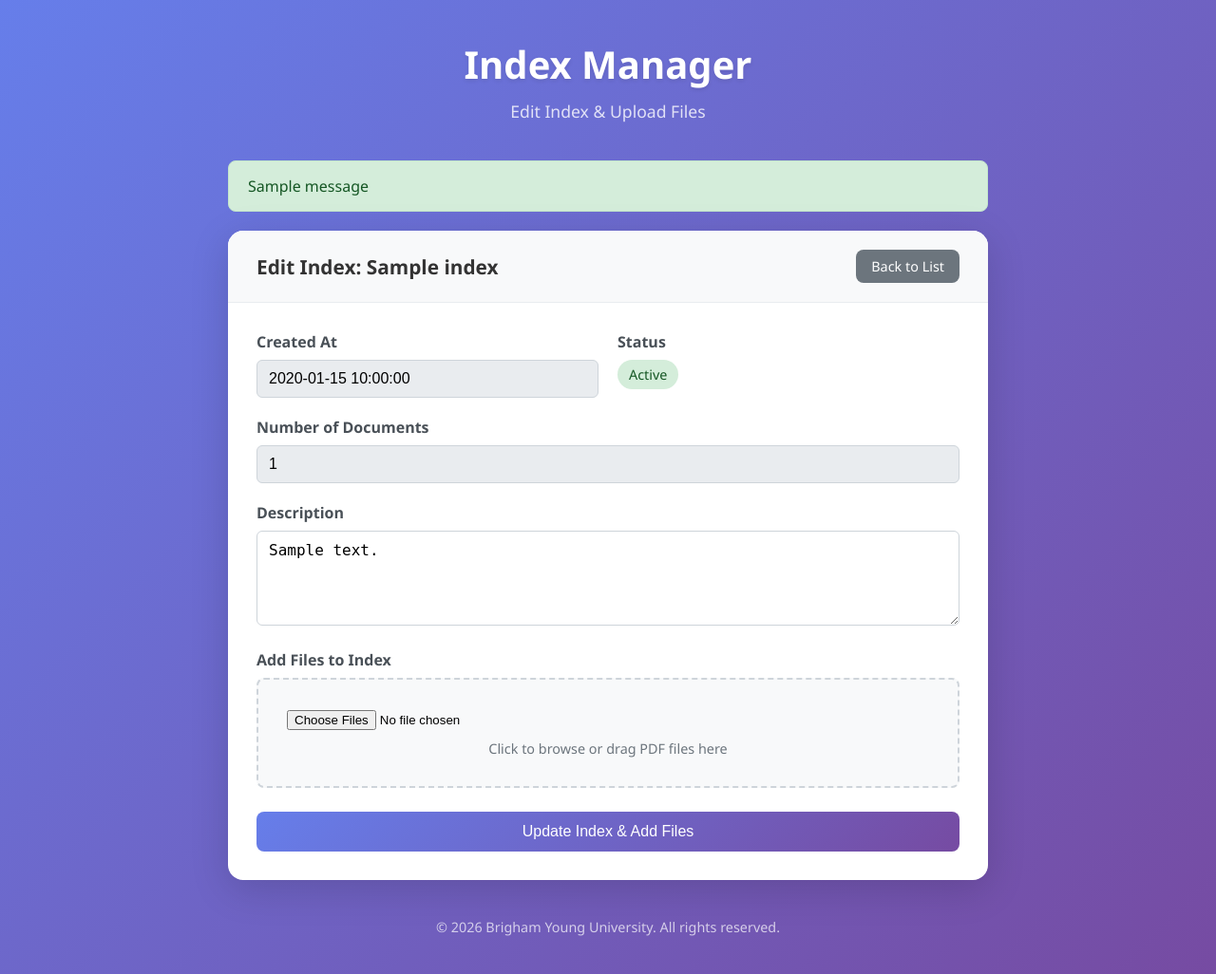
After one commit to ChrisChinh/CapstoneRAGTool, a Flask app: template templates/edit_index.html in a window 1280 px wide. The commit adds this page. Shown: the whole page at 95% size. Run offline with Flask 3, Linux system fonts and the light colour scheme; the template is opened without the code that fills it: most values are stand-ins (such as "Sample title", 1, 10 or a date in 2020); one stand-in notice (Sample message) is shown.

Commit message:
Bug fixes

```diff
--- a/config/config.yaml
+++ b/config/config.yaml
@@ -3,7 +3,7 @@ search_config:
   api_key: AZURE_SEARCH_KEY
 
 embedding:
-  endpoint: "https://ai-aifoundryarizona750873844815.openai.azure.us/openai/deployments/text-embedding-3-large/embeddings?api-version=2023-05-15"
+  endpoint: "https://ai-aifoundryarizona750873844815.openai.azure.us/"
   api_key: AZURE_OPENAI_KEY
   api_version: "2024-02-01"
   model: "text-embedding-3-large"
--- a/config/index_info.json
+++ b/config/index_info.json
@@ -1,10 +1,17 @@
 {
     "indexes": [
         {
+            "name": "ipp-documentation",
+            "dimensions": 3072,
+            "created_at": "2026-02-11T08:35",
+            "description": "Documentation for the IPP project",
+            "status": "active"
+        },
+        {
             "name": "test",
             "dimensions": 3072,
-            "created_at": "2026-02-11T08:35",
-            "description": "Test3",
+            "created_at": "2026-02-20T09:02",
+            "description": "test",
             "status": "active"
         }
     ]
--- a/server.py
+++ b/server.py
@@ -16,6 +16,7 @@ class Server:
         self.add_route("/delete_index", self.delete_index)
         self.add_route("/create_index", self.create_index)
         self.add_route("/show_create_index", self.show_create_index)
+        self.add_route("/edit_index_page", self.edit_index_page)
 
     def _return_message(self, message, success=True):
         if success:
@@ -51,6 +52,16 @@ class Server:
         except Exception as e:
             logging.error(f"Error creating index: {e}")
             return self._return_message(f"Error creating index: {e}", success=False)
+
+    def edit_index_page(self):
+        index_name = request.form.get("index_name")
+        if not index_name:
+            return self._return_message("Index name is required to edit", success=False)
+        info = self.index_info_list.get_index_info(index_name)
+        if info is None:
+            return self._return_message(f"No information found for index '{index_name}'", success=False)
+        return render_template("edit_index.html", index=info)
+
 
     def show_create_index(self):
         return render_template("create_index.html")
--- /dev/null
+++ b/templates/edit_index.html
@@ -0,0 +1,285 @@
+<!DOCTYPE html>
+<html lang="en">
+<head>
+    <meta charset="UTF-8">
+    <meta name="viewport" content="width=device-width, initial-scale=1.0">
+    <title>Edit Index - {{ index.name }}</title>
+    <style>
+        * {
+            margin: 0;
+            padding: 0;
+            box-sizing: border-box;
+        }
+
+        body {
+            font-family: 'Segoe UI', Tahoma, Geneva, Verdana, sans-serif;
+            background: linear-gradient(135deg, #667eea 0%, #764ba2 100%);
+            min-height: 100vh;
+            padding: 40px 20px;
+        }
+
+        .container {
+            max-width: 800px;
+            margin: 0 auto;
+        }
+
+        header {
+            text-align: center;
+            margin-bottom: 40px;
+        }
+
+        h1 {
+            color: #fff;
+            font-size: 2.5rem;
+            font-weight: 600;
+            text-shadow: 0 2px 4px rgba(0, 0, 0, 0.1);
+        }
+
+        .subtitle {
+            color: rgba(255, 255, 255, 0.8);
+            margin-top: 10px;
+            font-size: 1.1rem;
+        }
+
+        .card {
+            background: #fff;
+            border-radius: 16px;
+            box-shadow: 0 10px 40px rgba(0, 0, 0, 0.15);
+            overflow: hidden;
+        }
+
+        .card-header {
+            background: #f8f9fa;
+            padding: 20px 30px;
+            border-bottom: 1px solid #e9ecef;
+            display: flex;
+            justify-content: space-between;
+            align-items: center;
+        }
+
+        .card-header h2 {
+            color: #333;
+            font-size: 1.3rem;
+            font-weight: 600;
+        }
+
+        .card-body {
+            padding: 30px;
+        }
+
+        .form-group {
+            margin-bottom: 20px;
+        }
+
+        .form-label {
+            display: block;
+            margin-bottom: 8px;
+            font-weight: 600;
+            color: #495057;
+        }
+
+        .form-control {
+            width: 100%;
+            padding: 10px 12px;
+            border: 1px solid #ced4da;
+            border-radius: 6px;
+            font-size: 1rem;
+            transition: border-color 0.2s;
+        }
+
+        .form-control:focus {
+            border-color: #667eea;
+            outline: none;
+            box-shadow: 0 0 0 3px rgba(102, 126, 234, 0.1);
+        }
+
+        .form-control[readonly] {
+            background-color: #e9ecef;
+            cursor: not-allowed;
+        }
+
+        textarea.form-control {
+            resize: vertical;
+            min-height: 100px;
+        }
+
+        .grid-row {
+            display: grid;
+            grid-template-columns: 1fr 1fr;
+            gap: 20px;
+        }
+
+        .btn {
+            display: inline-flex;
+            align-items: center;
+            justify-content: center;
+            padding: 12px 24px;
+            border: none;
+            border-radius: 8px;
+            font-size: 1rem;
+            font-weight: 500;
+            cursor: pointer;
+            transition: all 0.2s ease;
+            text-decoration: none;
+        }
+
+        .btn-primary {
+            background: linear-gradient(135deg, #667eea 0%, #764ba2 100%);
+            color: #fff;
+            width: 100%;
+        }
+
+        .btn-primary:hover {
+            transform: translateY(-2px);
+            box-shadow: 0 4px 12px rgba(102, 126, 234, 0.4);
+        }
+
+        .btn-secondary {
+            background: #6c757d;
+            color: #fff;
+            font-size: 0.9rem;
+            padding: 8px 16px;
+        }
+
+        .btn-secondary:hover {
+            background: #5a6268;
+        }
+
+        .file-upload-wrapper {
+            border: 2px dashed #ced4da;
+            border-radius: 8px;
+            padding: 30px;
+            text-align: center;
+            margin-bottom: 25px;
+            background: #f8f9fa;
+            transition: border-color 0.2s;
+        }
+
+        .file-upload-wrapper:hover {
+            border-color: #667eea;
+            background: #fff;
+        }
+
+        .file-input {
+            width: 100%;
+            cursor: pointer;
+        }
+
+        .status-badge {
+            display: inline-block;
+            padding: 6px 12px;
+            border-radius: 20px;
+            font-size: 0.9rem;
+            font-weight: 500;
+        }
+
+        .status-active { background: #d4edda; color: #155724; }
+        .status-inactive { background: #f8d7da; color: #721c24; }
+        .status-pending { background: #fff3cd; color: #856404; }
+
+        footer {
+            text-align: center;
+            margin-top: 40px;
+            color: rgba(255, 255, 255, 0.7);
+            font-size: 0.9rem;
+        }
+
+        .flash-messages {
+            margin-bottom: 20px;
+        }
+
+        .alert {
+            padding: 15px 20px;
+            border-radius: 8px;
+            margin-bottom: 10px;
+        }
+
+        .alert-success { background: #d4edda; color: #155724; border: 1px solid #c3e6cb; }
+        .alert-error { background: #f8d7da; color: #721c24; border: 1px solid #f5c6cb; }
+
+    </style>
+</head>
+<body>
+    <div class="container">
+        <header>
+            <h1>Index Manager</h1>
+            <p class="subtitle">Edit Index & Upload Files</p>
+        </header>
+
+        <!-- Flash Messages -->
+        {% with messages = get_flashed_messages(with_categories=true) %}
+            {% if messages %}
+                <div class="flash-messages">
+                    {% for category, message in messages %}
+                        <div class="alert alert-{{ category }}">
+                            {{ message }}
+                        </div>
+                    {% endfor %}
+                </div>
+            {% endif %}
+        {% endwith %}
+
+        <div class="card">
+            <div class="card-header">
+                <h2>Edit Index: {{ index.name }}</h2>
+                <a href="/" class="btn btn-secondary">
+                    Back to List
+                </a>
+            </div>
+
+            <div class="card-body">
+                <form action="/edit_index" method="POST" enctype="multipart/form-data">
+                    <input type="hidden" name="name" value="{{ index.name }}">
+
+                    <div class="grid-row">
+                        <div class="form-group">
+                            <label class="form-label">Created At</label>
+                            <input type="text" class="form-control" value="{{ index.created_at }}" readonly>
+                        </div>
+                        <div class="form-group">
+                            <label class="form-label">Status</label>
+                            <div class="form-control" style="border: none; padding: 0; background: transparent;">
+                                {% if index.status == 'active' %}
+                                    <span class="status-badge status-active">Active</span>
+                                {% elif index.status == 'inactive' %}
+                                    <span class="status-badge status-inactive">Inactive</span>
+                                {% else %}
+                                    <span class="status-badge status-pending">Pending</span>
+                                {% endif %}
+                            </div>
+                        </div>
+                    </div>
+
+                    <div class="form-group">
+                        <label class="form-label">Number of Documents</label>
+                        <input type="text" class="form-control" value="{{ index.document_count }}" readonly>
+                    </div>
+
+                    <div class="form-group">
+                        <label class="form-label" for="description">Description</label>
+                        <textarea id="description" name="description" class="form-control" placeholder="Enter index description...">{{ index.description }}</textarea>
+                    </div>
+
+                    <div class="form-group">
+                        <label class="form-label">Add Files to Index</label>
+                        <div class="file-upload-wrapper">
+                            <input type="file" name="files" class="file-input" multiple>
+                            <p style="margin-top: 10px; color: #6c757d; font-size: 0.9rem;">
+                                Click to browse or drag PDF files here
+                            </p>
+                        </div>
+                    </div>
+
+                    <button type="submit" class="btn btn-primary">
+                        Update Index & Add Files
+                    </button>
+                </form>
+            </div>
+        </div>
+
+        <footer>
+            <p>&copy; 2026 Brigham Young University. All rights reserved.</p>
+        </footer>
+    </div>
+</body>
+</html>
```
Also changed, not shown: templates/index.html (+6 -3 lines).
